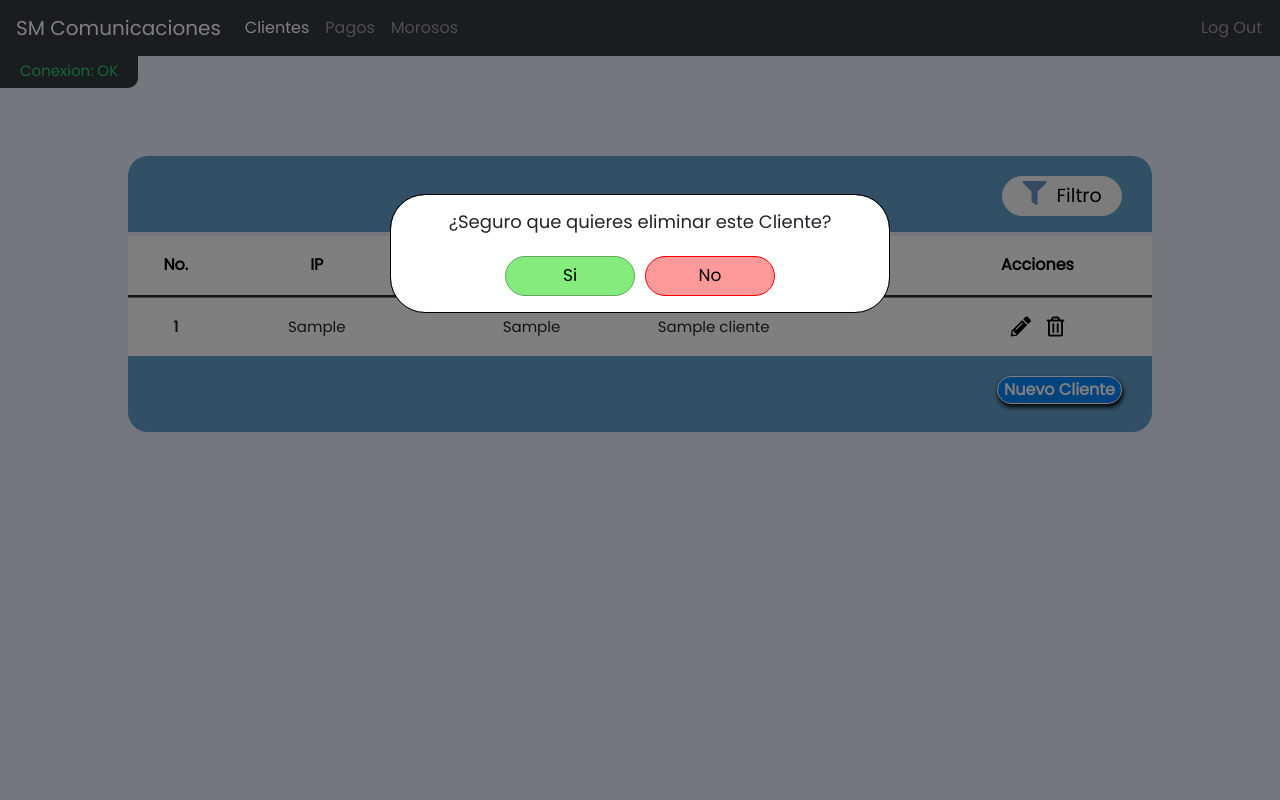
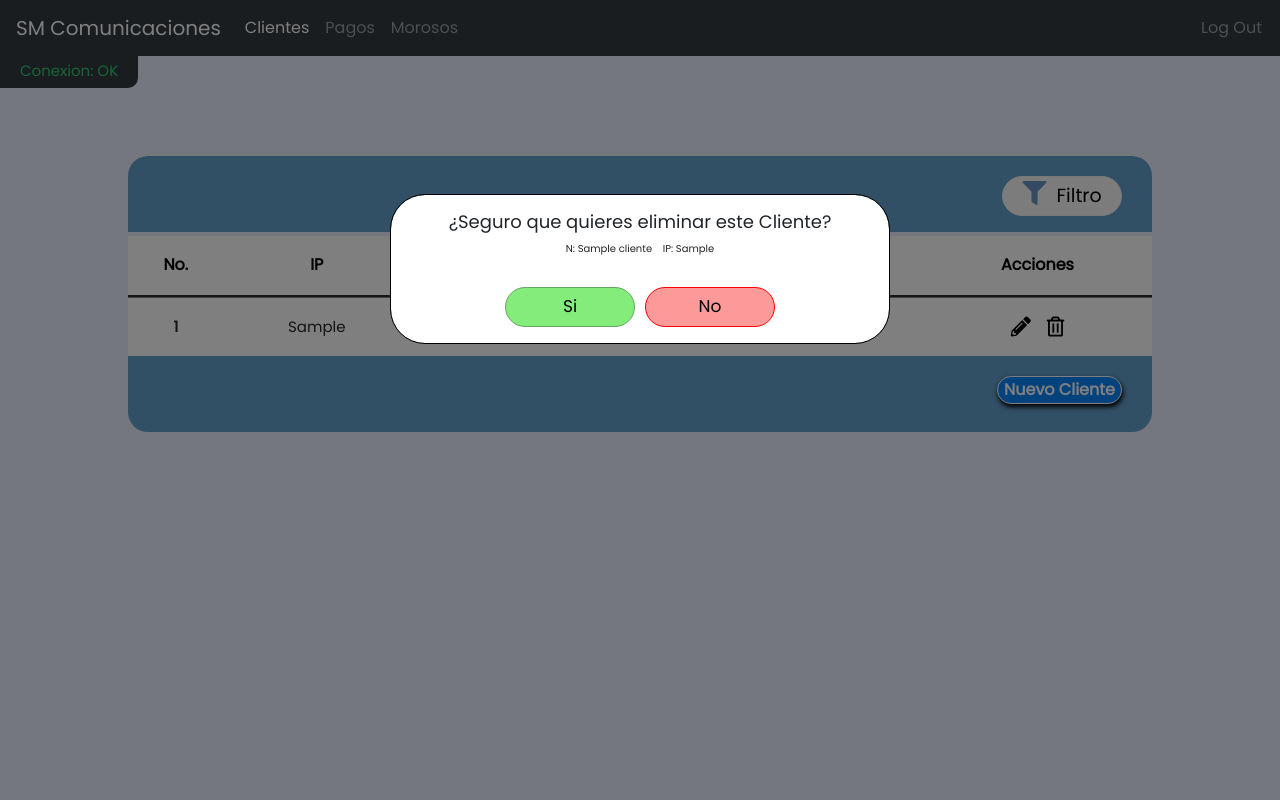
Before and after one commit to SantiagoH3/SM-Comunicaciones, a PHP site: page /clientes.php in a window 1280 px wide, after a click that opens the changed part. Run offline with PHP 8.4, Linux system fonts and the light colour scheme; tables that the repository leaves empty hold one stand-in row (values such as "Sample post"); some libraries are stand-ins or nearby versions.

Commit message:
Clientes - Datos del cliente que se eliminara agragados

```diff
--- a/clientes.php
+++ b/clientes.php
@@ -81,6 +81,7 @@
                                     <div class="modal-content">
                                         <div class="modal-body">
                                             <h2>¿Seguro que quieres eliminar este Cliente?</h2>
+                                            <p class="datos-cliente">N: '.$row[1].'&nbsp;&nbsp;&nbsp;&nbsp;IP: '.$row[4].'</p>
                                             <div class="buttons">
                                                 <button class="si-bc eliminar" data-id="'.$row[0].'">Si</button>
                                                 <button class="no-bc" data-dismiss="modal">No</button>
--- a/login.css
+++ b/login.css
@@ -416,3 +416,8 @@ i.fa.fa-filter {
 .fail {
   color: red;
 }
+
+.datos-cliente {
+  text-align:center;
+  font-size: 10px;
+}
```
